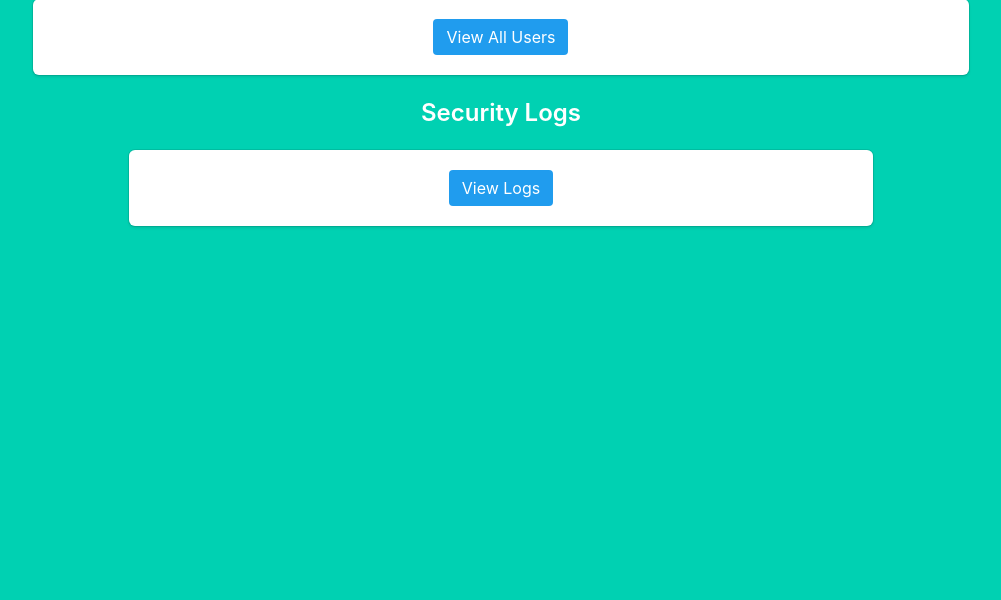
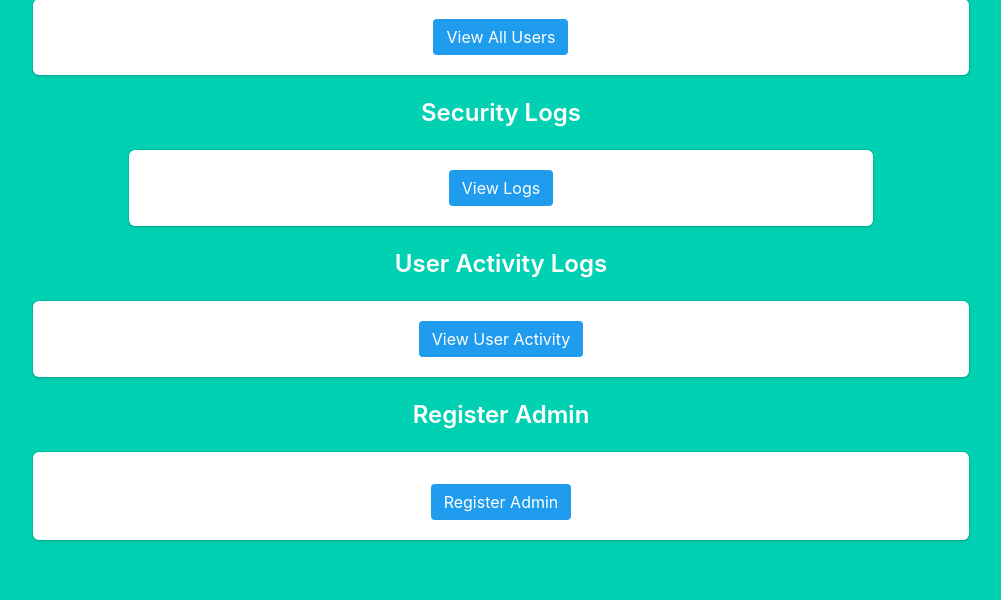
Before and after one commit to Aaron-Cunningham/LotteryWebApp, a Flask app: page /admin in a window 1280 px wide. Shown: the part 609-1209 px from the top of the page, without its empty margins (139-1140 px from the left). Before the commit the page ends 837 px from the top, so only its background shows below. Run offline with Flask 3, Linux system fonts and the light colour scheme; a user stored in the database is signed in; some libraries are stand-ins or nearby versions.

Commit message:
-Added register_admin function & Comments

```diff
--- a/templates/admin/admin.html
+++ b/templates/admin/admin.html
@@ -126,4 +126,71 @@
     </div>
 
 
+
+
+<div class="column is-10 is-offset-1">
+
+
+    <h4 class="title is-4">User Activity Logs</h4>
+    <div class="box">
+        {% if current_users_activity %}
+            <div class="field">
+                <table class="table">
+                    <tr>
+                        <th>ID</th>
+                        <th>Email</th>
+                        <th>Registration date and time</th>
+                        <th>Current log in date and time</th>
+                        <th>Previous log in date and time</th>
+                        <th>IP of current successful log in request</th>
+                        <th>IP of previous successful log in request</th>
+                        <th>Count of successful log ins</th>
+
+                    </tr>
+                    {% for user in current_users_activity %}
+                        <tr>
+                            <td>{{ user.id }}</td>
+                            <td>{{ user.email }}</td>
+                            <td>{{ user.registered_on }}</td>
+                            <td>{{ user.current_login }}</td>
+                            <td>{{ user.last_login }}</td>
+                            <td>{{ user.current_ip_login }}</td>
+                            <td>{{ user.last_ip_login }}</td>
+                            <td>{{ user.successful_logins }}</td>
+                        </tr>
+                    {% endfor %}
+                </table>
+            </div>
+        {% endif %}
+        <form method="POST" action="/view_user_activity">
+            <div>
+                <button class="button is-info is-centered">View User Activity</button>
+            </div>
+        </form>
+    </div>
+</div>
+
+<div class="column is-10 is-offset-1">
+
+
+    <h4 class="title is-4">Register Admin</h4>
+    <div class="box">
+
+            <div class="field">
+                <table class="table">
+
+
+
+
+                </table>
+            </div>
+        <form method="POST">
+            <div>
+                <button class="button is-info is-centered"><a href="{{ url_for('users.admin_register') }}">Register Admin</a></button>
+            </div>
+        </form>
+    </div>
+</div>
+
+
 {% endblock %}
```
